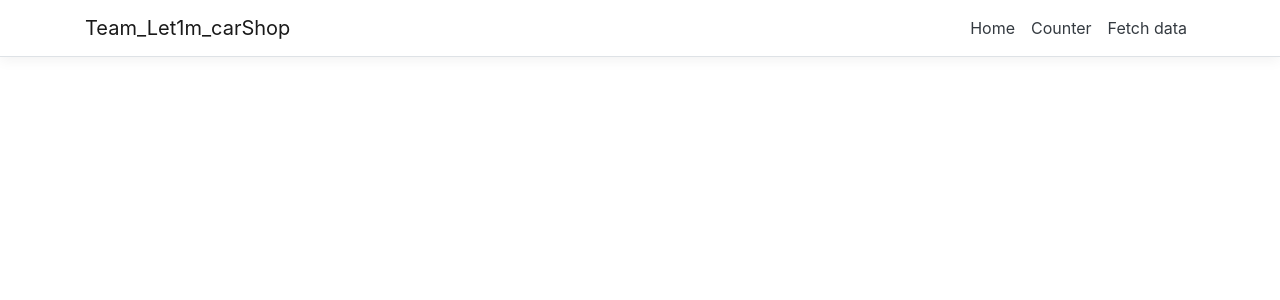
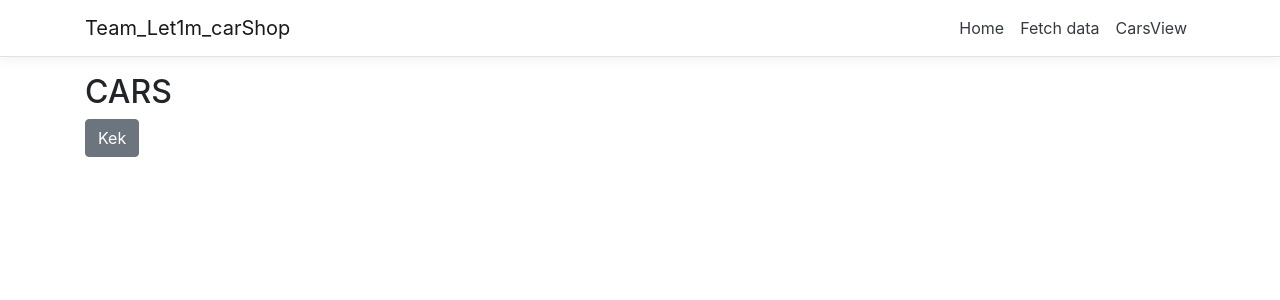
Before and after one commit to nord1337/BarsGroupProjBVN, a React (Create React App) app in the folder ClientApp/: page /Cars in a window 1280 px wide. Shown: the top 300 px of the page. Built offline with nearby package versions, Linux system fonts and the light colour scheme.

Commit message:
starting makin UI

```diff
--- a/ClientApp/src/App.js
+++ b/ClientApp/src/App.js
@@ -1,10 +1,9 @@
 import React, { Component } from 'react';
 import { Route } from 'react-router';
 import { Layout } from './components/Layout';
-import { Home } from './components/Home';
+import { Home } from './components/HomeView/Home';
 import { FetchData } from './components/FetchData';
-import { Counter } from './components/Counter';
-
+import { CarsView } from './components/CarsList/CarsView'
 import './custom.css'
 
 export default class App extends Component {
@@ -14,8 +13,8 @@ export default class App extends Component {
     return (
       <Layout>
         <Route exact path='/' component={Home} />
-        <Route path='/counter' component={Counter} />
         <Route path='/fetch-data' component={FetchData} />
+        <Route path='/Cars' component={CarsView} />
       </Layout>
     );
   }
--- /dev/null
+++ b/ClientApp/src/components/CarsList/CarsView.js
@@ -0,0 +1,16 @@
+import { Button } from 'reactstrap';
+import React, { Component } from 'react';
+
+export class CarsView extends Component {
+
+    render() {
+
+        return (
+            <div>
+            <h2>CARS</h2>
+            <Button class="Btn-danger">Kek</Button>
+            </div>
+            );
+
+    }
+}
--- a/ClientApp/src/components/Counter.js
+++ /dev/null
@@ -1,31 +0,0 @@
-import React, { Component } from 'react';
-
-export class Counter extends Component {
-  static displayName = Counter.name;
-
-  constructor(props) {
-    super(props);
-    this.state = { currentCount: 0 };
-    this.incrementCounter = this.incrementCounter.bind(this);
-  }
-
-  incrementCounter() {
-    this.setState({
-      currentCount: this.state.currentCount + 1
-    });
-  }
-
-  render() {
-    return (
-      <div>
-        <h1>Counter</h1>
-
-        <p>This is a simple example of a React component.</p>
-
-        <p aria-live="polite">Current count: <strong>{this.state.currentCount}</strong></p>
-
-        <button className="btn btn-primary" onClick={this.incrementCounter}>Increment</button>
-      </div>
-    );
-  }
-}
--- a/ClientApp/src/components/Home.js
+++ b/ClientApp/src/components/HomeView/Home.js
@@ -6,7 +6,7 @@ export class Home extends Component {
   render () {
     return (
       <div>
-        <h1>Hello, asd!</h1>
+            <h1>Hello, asd !</h1>
         <p>Welcome to your new single-page application, built with:</p>
         <ul>
           <li><a href='https://get.asp.net/'>ASP.NET Core</a> and <a href='https://msdn.microsoft.com/en-us/library/67ef8sbd.aspx'>C#</a> for cross-platform server-side code</li>
--- /dev/null
+++ b/ClientApp/src/components/Login.js
@@ -0,0 +1 @@
+import React, { Component } from 'react';
--- a/ClientApp/src/components/NavMenu.js
+++ b/ClientApp/src/components/NavMenu.js
@@ -34,10 +34,10 @@ export class NavMenu extends Component {
                   <NavLink tag={Link} className="text-dark" to="/">Home</NavLink>
                 </NavItem>
                 <NavItem>
-                  <NavLink tag={Link} className="text-dark" to="/counter">Counter</NavLink>
+                  <NavLink tag={Link} className="text-dark" to="/fetch-data">Fetch data</NavLink>
                 </NavItem>
                 <NavItem>
-                  <NavLink tag={Link} className="text-dark" to="/fetch-data">Fetch data</NavLink>
+                  <NavLink tag={Link} className="text-dark" to="/Cars">CarsView</NavLink>
                 </NavItem>
               </ul>
             </Collapse>
```
Also changed, not shown: 2 other files (tests, documents, lock files or other folders).
